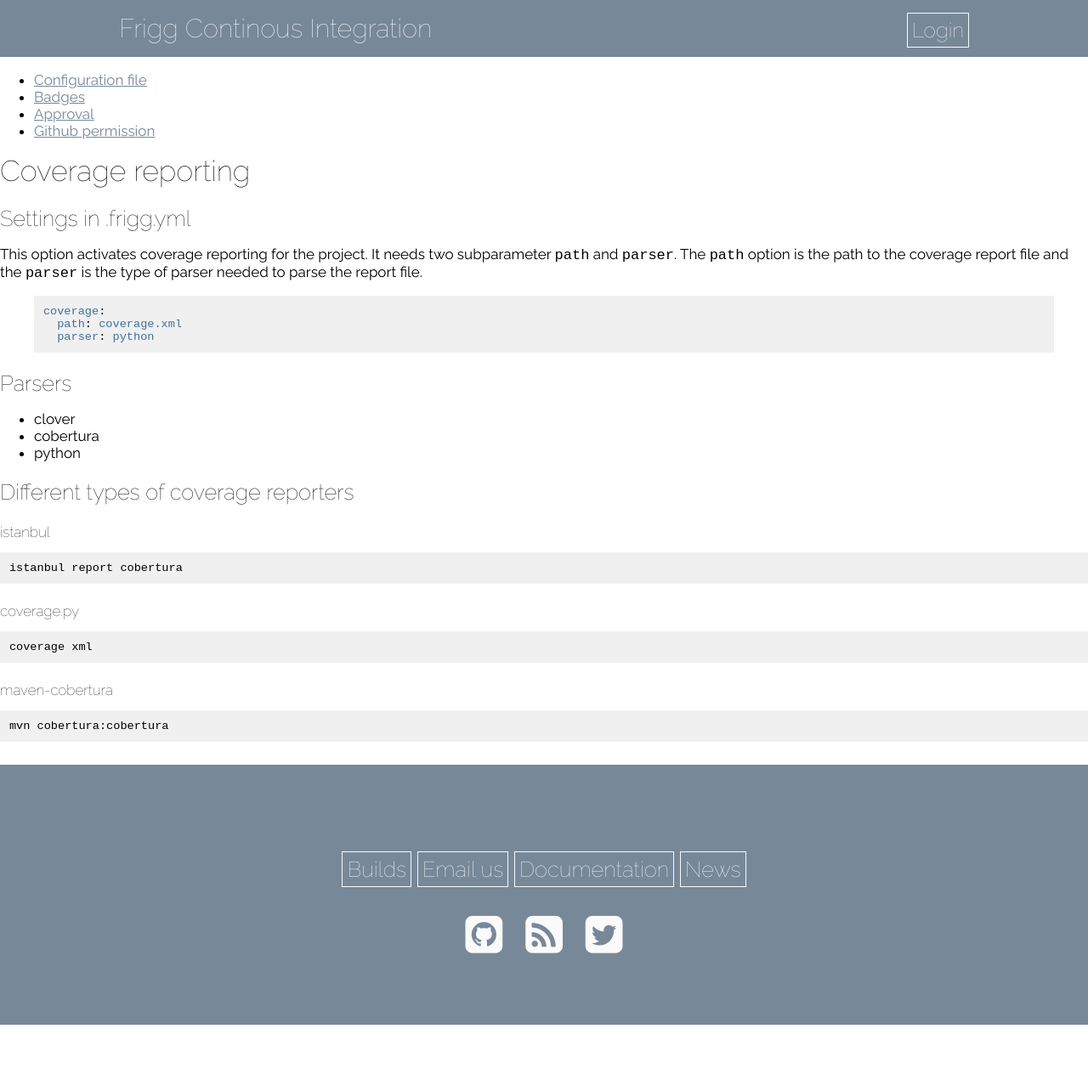
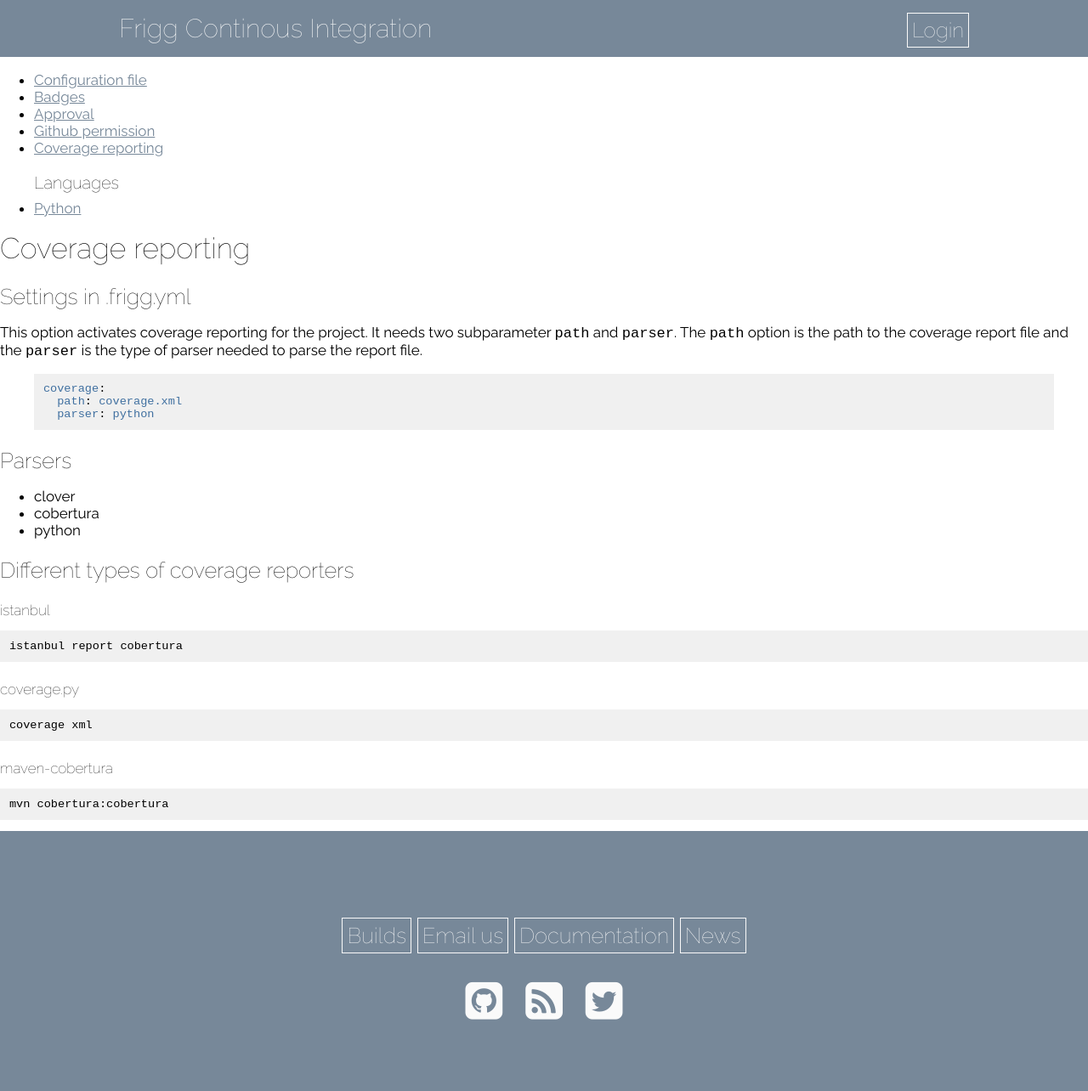
Before and after one commit to frigg/frigg.github.io, a Jekyll site: the page built from docs/coverage-reporting/index.md, in a window 1280 px wide. Shown: the whole page at 85% size. Built offline with Jekyll 4.4.1, drawn with Linux system fonts in a browser that asks for light colours; nearby versions of some CDN libraries; before the commit the page ends 1206 px from its top, so only the background shows below that.

Commit message:
Restructure docs and fix toc

```diff
--- a/_includes/docs_toc.html
+++ b/_includes/docs_toc.html
@@ -1,6 +1,10 @@
 <ul class="tox">
-  <li><a href="#configuration-file">Configuration file</a></li>
-  <li><a href="#badges">Badges</a></li>
-  <li><a href="#approval">Approval</a></li>
-  <li><a href="#about-github-permissions">Github permission</a></li>
+  <li><a href="/docs/#configuration-file">Configuration file</a></li>
+  <li><a href="/docs/#badges">Badges</a></li>
+  <li><a href="/docs/#approval">Approval</a></li>
+  <li><a href="/docs/#about-github-permissions">Github permission</a></li>
+  <li><a href="/docs/coverage-reporting/">Coverage reporting</a></li>
+
+  <h3>Languages</h3>
+  <li><a href="/docs/languages/python">Python</a></li>
 </ul>
--- a/_layouts/post.html
+++ b/_layouts/post.html
@@ -1,6 +1,6 @@
 ---
 layout: default
-type: post
+type: news
 ---
 
 <div class="news-post container">
--- a/assets/main.sass
+++ b/assets/main.sass
@@ -162,7 +162,7 @@ h1, h2, h3, h4, h5
 
 .docs
   .docs-content
-    margin: 1em auto
+    margin: 2em auto 1em auto
     line-height: 1.8em
 
   aside
@@ -210,17 +210,21 @@ h1, h2, h3, h4, h5
       font-weight: 300
       background: lighten($gray, 80%)
 
-.news-post
-  max-width: 800px
-  font-size: 1.1em
-  line-height: 1.8em
+.news
+  .content-wrapper
+    margin-top: 2em
 
-  .post-title
-    margin-bottom: 0.2em
+  .news-post
+    max-width: 800px
+    font-size: 1.1em
+    line-height: 1.8em
 
-    .category
-      color: $color-btn
-      font-weight: 100
+    .post-title
+      margin-bottom: 0.2em
+
+      .category
+        color: $color-btn
+        font-weight: 100
 
 .btn
   border: 2px solid $color-btn
--- a/news/index.html
+++ b/news/index.html
@@ -1,6 +1,7 @@
 ---
 layout: default
 title: Documentation
+type: news
 ---
 
 <div class="news container">
```
Also changed, not shown: docs/coverage-reporting/index.md (renamed from coverage-reporting.md), docs/languages/python/index.md (renamed from languages/python.md).
